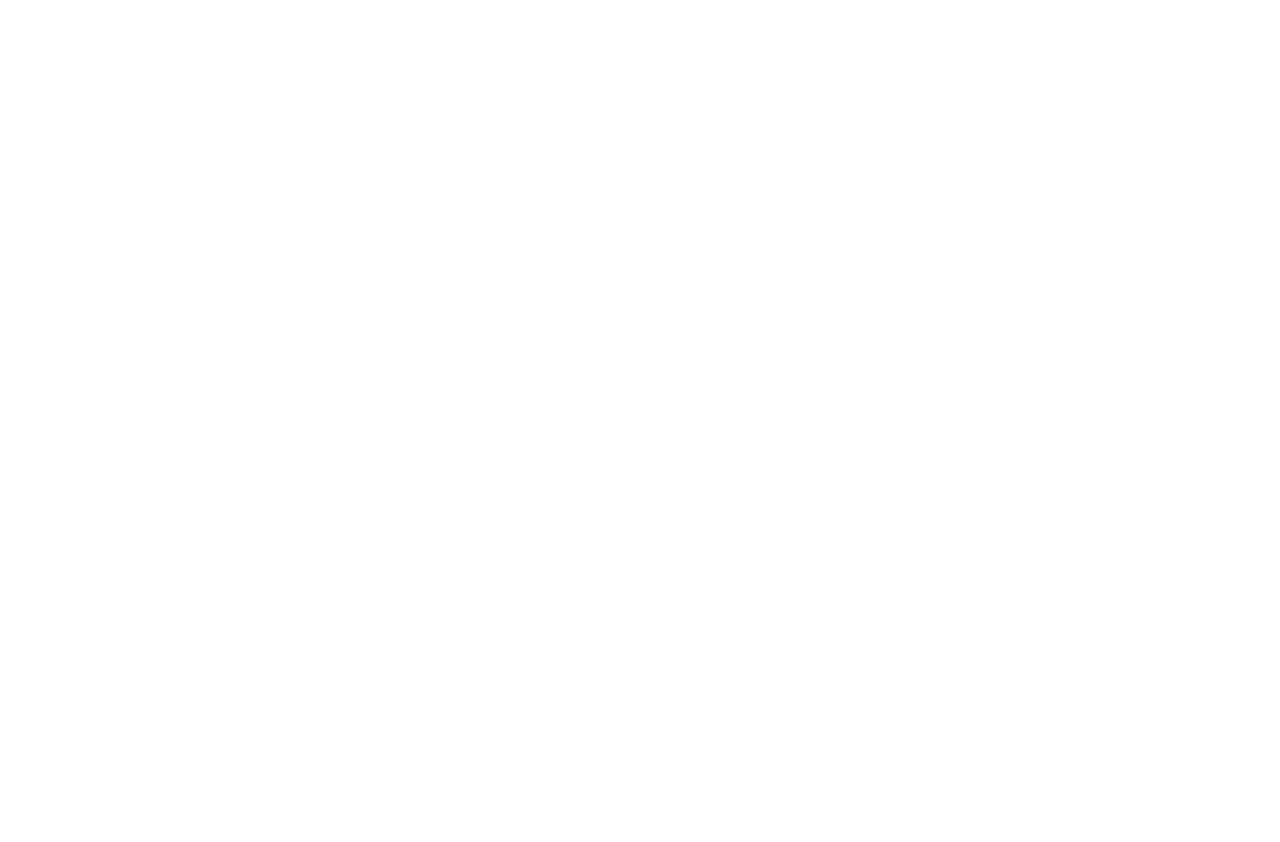
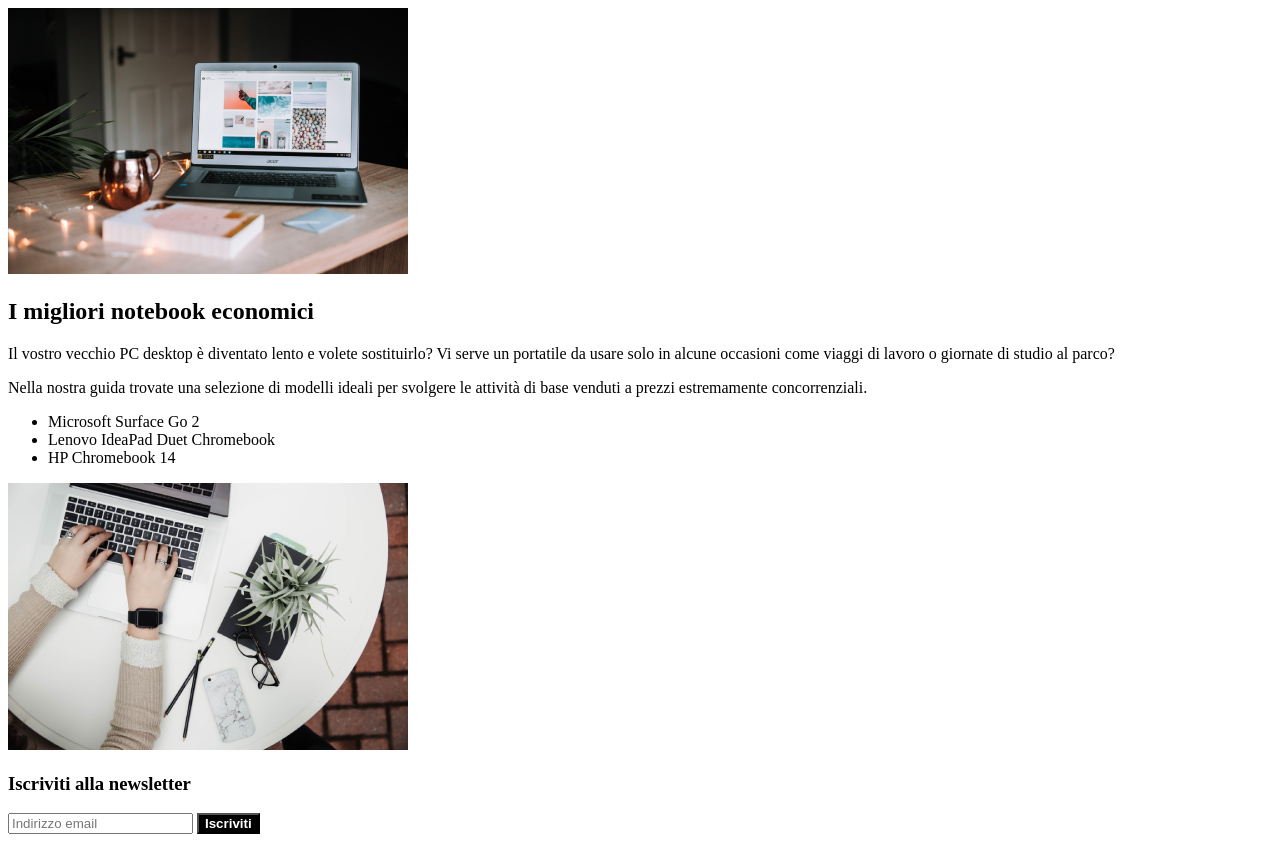
Before and after one commit to MarcoSpicuzza/Develhope, a plain HTML site: page html/01 Crea una pagina con articolo per blog/start.html in a window 1280 px wide. Before the commit the page ends 800 px from the top, so only its background shows below. Drawn offline with Linux system fonts and the light colour scheme.

Commit message:
Exercise completed

```diff
--- a/html/01 Crea una pagina con articolo per blog/start.html
+++ b/html/01 Crea una pagina con articolo per blog/start.html
@@ -1,15 +1,41 @@
 <!DOCTYPE html>
 <html>
-
     <head>
         <meta http-equiv="X-UA-Compatible" content="IE=edge" />
         <meta charset="utf-8" />
         <meta name="viewport" content="width=device-width, initial-scale=1.0, maximum-scale=1.0, user-scalable=no" />
-    <title>Lezione HTML</title>
+        <title>Crea una pagina con articolo per blog</title>
     </head>
 
     <body>
-
+        <main>
+            <article>
+                <header>
+                    <img src="assets/laptop.png" alt="un laptop">
+                    <h1>I migliori notebook economici</h1>
+                    <p>Il vostro vecchio PC desktop è diventato lento e volete sostituirlo? Vi serve un portatile da usare solo in alcune occasioni come viaggi di lavoro o giornate di studio al parco?</p>
+                    <p>Nella nostra guida trovate una selezione di modelli ideali per svolgere le attività di base venduti a prezzi estremamente concorrenziali.</p>
+                    <ul>
+                        <li>Microsoft Surface Go 2</li>
+                        <li>Lenovo IdeaPad Duet Chromebook</li>
+                        <li>HP Chromebook 14</li>
+                    </ul>
+                    <img src="assets/hands.png" alt="un laptop con delle mani">
+                </header>
+            </article>
+        </main>
+        <footer>
+            <form action="start.html" method="GET">
+                <h3>Iscriviti alla newsletter</h3>
+                <div class="email-form">
+                    <label for="email">
+                        <input type="email" name="email" maxlength="50" minlength="5" placeholder="Indirizzo email" required>
+                    </label>
+                    <span>
+                        <input type="submit" value="Iscriviti" style="background-color: black; color: white; font-weight: 900;">
+                    </span>
+                </div>
+            </form>
+        </footer>
     </body>
-
 </html>
```
Lines whose indentation alone changed are shown as unchanged.
